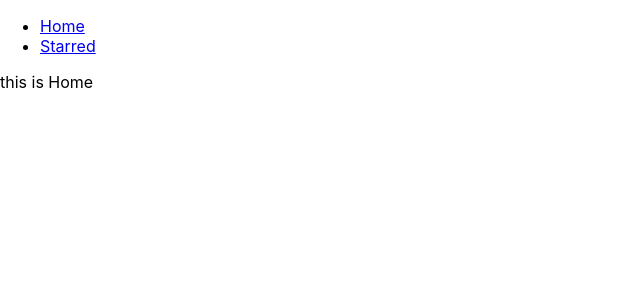
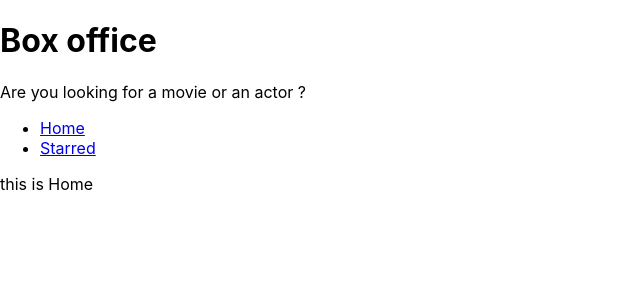
Before and after one commit to mickeytheone/box-office, a React (Create React App) app: page / in a window 1280 px wide. Shown: the top 300 px of the page, without its empty margins (0-640 px from the left). Built offline with nearby package versions, Linux system fonts and the light colour scheme.

Commit message:
add layout managment and create title

```diff
--- a/src/App.js
+++ b/src/App.js
@@ -1,14 +1,10 @@
 import React from 'react';
 import { Switch, Route } from 'react-router-dom';
-import Navs from './components/Navs';
 import Home from './pages/Home';
 import Starred from './pages/Starred';
 
 function App() {
   return (
-    <div>
-      <Navs />
-
     <Switch>
       <Route exact path="/">
         <Home />
@@ -21,7 +17,6 @@
         <div>Not found</div>
       </Route>
     </Switch>
-    </div>
   );
 }
 
--- /dev/null
+++ b/src/components/MainPageLayout.js
@@ -0,0 +1,18 @@
+import React from 'react';
+import Navs from './Navs';
+import Title from './Title';
+
+const MainPageLayout = ({ children }) => {
+  return (
+    <div>
+      <Title
+        title="Box office"
+        subtitle="Are you looking for a movie or an actor ?"
+      />
+      <Navs />
+      {children}
+    </div>
+  );
+};
+
+export default MainPageLayout;
--- /dev/null
+++ b/src/components/Title.js
@@ -0,0 +1,12 @@
+import React from 'react';
+
+const Title = ({ title, subtitle }) => {
+  return (
+    <div>
+      <h1>{title}</h1>
+      <p>{subtitle}</p>
+    </div>
+  );
+};
+
+export default Title;
--- a/src/pages/Home.js
+++ b/src/pages/Home.js
@@ -1,7 +1,8 @@
 import React from 'react';
+import MainPageLayout from '../components/MainPageLayout';
 
 const Home = () => {
-  return <div>this is Home</div>;
+  return <MainPageLayout>this is Home</MainPageLayout>;
 };
 
 export default Home;
--- a/src/pages/Starred.js
+++ b/src/pages/Starred.js
@@ -1,7 +1,8 @@
 import React from 'react';
+import MainPageLayout from '../components/MainPageLayout';
 
 const Starred = () => {
-  return <div>this is starred</div>;
+  return <MainPageLayout>this is starred</MainPageLayout>;
 };
 
 export default Starred;
```
Lines whose indentation alone changed are shown as unchanged.
